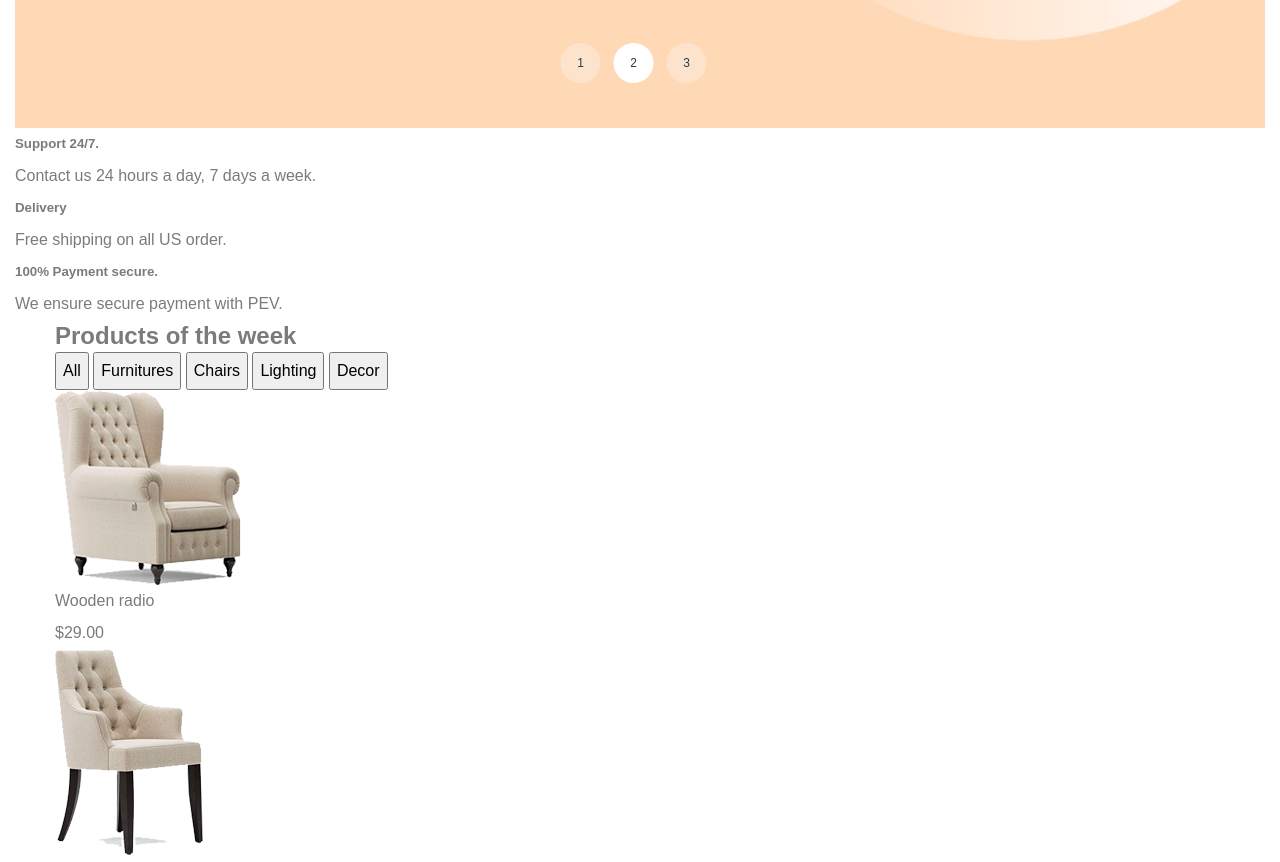
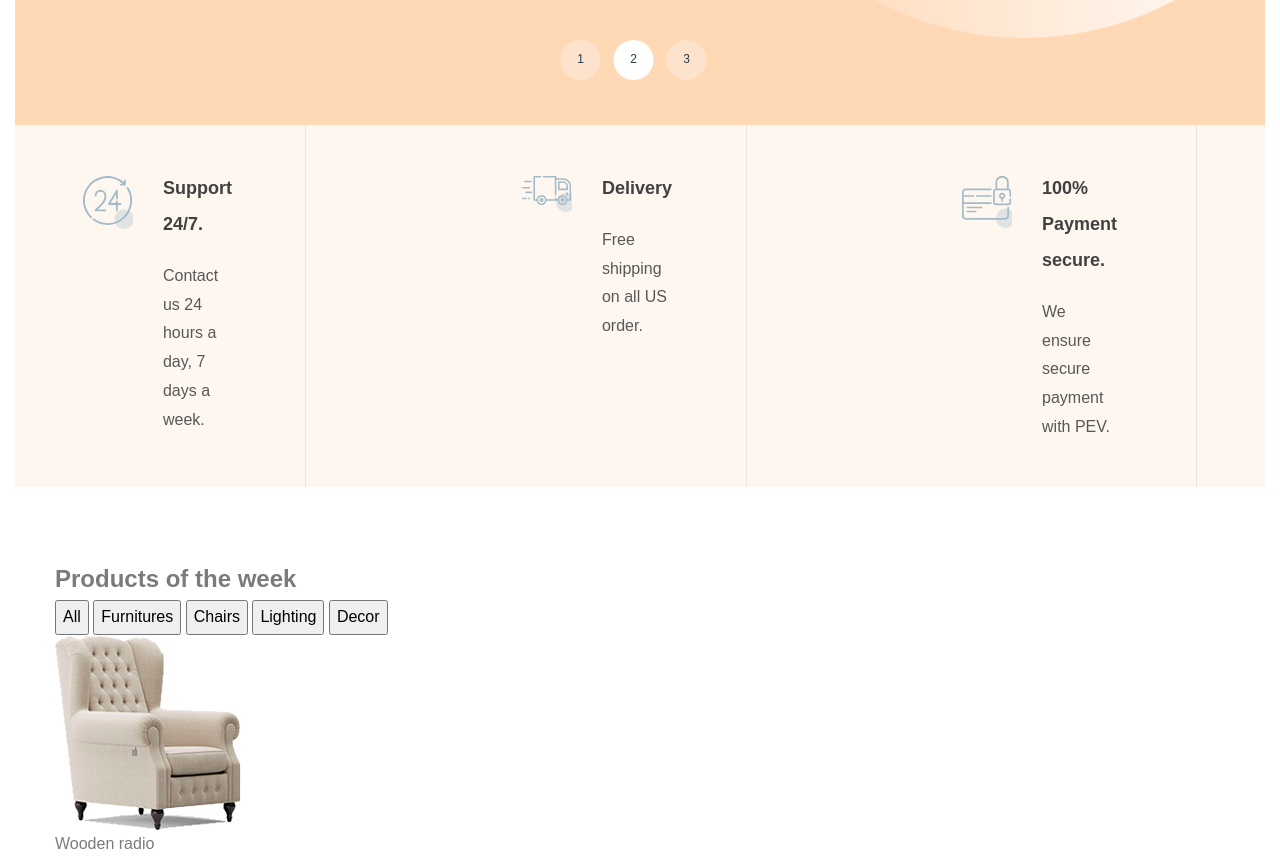
Before and after one commit to OleksaVoinar/Glee, a website: page app/index.html in a window 1280 px wide. Shown: the part 880-1742 px from the top of the page. Drawn offline with nearby package versions, Linux system fonts and the light colour scheme; files that its build step writes are made by us from their sources.

Commit message:
section-info

```diff
--- a/app/index.html
+++ b/app/index.html
@@ -102,20 +102,21 @@
         </div>
       </div>
     </section>
+
     <section class="categories-info">
       <div class="container">
         <div class="info">
           <div class="info__items">
-            <div class="info__item">
+            <div class="info__item info__item--time">
               <h5 class="info__item-title">Support 24/7.</h5>
               <p class="info__item-text">Contact us 24 hours a day,
                 7 days a week.</p>
             </div>
-            <div class="info__item">
+            <div class="info__item info__item--delivery">
               <h5 class="info__item-title">Delivery</h5>
               <p class="info__item-text">Free shipping on all US order.</p>
             </div>
-            <div class="info__item">
+            <div class="info__item info__item--mail">
               <h5 class="info__item-title">100% Payment secure.</h5>
               <p class="info__item-text">We ensure secure payment
                 with PEV.</p>
@@ -123,8 +124,10 @@
           </div>
         </div>
       </div>
+    </section>
+
+    <section class="categories-product">
       <div class="container-2">
-        <div class="categories-product">
         <h2 class="title">Products of the week</h2>
         <div class="product__filter">
           <button class="product__btn" data-filter="">All</button>
@@ -177,7 +180,6 @@
         </div>
         <ul>
         </ul>
-        </div>
       </div>
     </section>
   </main>
--- a/app/scss/_global.scss
+++ b/app/scss/_global.scss
@@ -1,7 +1,7 @@
 
 body {
   font-size: 16px;
-  line-height: 32px;
+  line-height: 1.8;
   color: $default;
   @extend%rubik-400
  }
--- a/app/scss/style.scss
+++ b/app/scss/style.scss
@@ -194,6 +194,105 @@
   }
 }
 
+.info {
+  background-color: #fef7f0;
+  margin-bottom: 70px;
+
+  &__items {
+    display: flex;
+    justify-content: center;
+  }
+
+  &__item {
+    padding: 45px 0px;
+    max-width: 200px;
+    position: relative;
+    margin: 0 185px;
+
+    &::after {
+      position: absolute;
+      content: "";
+      border-right: 1px solid #e8e4df;
+      height: 100%;
+      top: 0;
+      right: -107%;
+    }
+  }
+
+
+
+  // не сробатывают значения для title и text
+  // &__title {
+  //   @extend %dmsans-700;
+  //   font-size: 18px;
+  //   line-height: 40px;
+  //   color: #414141;
+  // }
+
+  .info__item-title {
+    // а если так записываю тогда работают .info__item-title .info__item-text почему так?
+    @extend %dmsans-700;
+    font-size: 18px;
+    line-height: 2;
+    color: #414141;
+    margin-bottom: 20px;
+  }
+
+  .info__item-text {
+    @extend %dmsans-400;
+    font-size: 16px;
+    color: #585858;
+  }
+
+  &__item--time::before,
+  &__item--delivery:before,
+  &__item--mail::before {
+    position: absolute;
+    content: "";
+    background-image: url('../images/icons/info_icon_1.svg');
+    background-repeat: no-repeat;
+    width: 50px;
+    height: 60px;
+    left: -80px;
+    top: 51px;
+  }
+
+  &__item--delivery:before {
+    background-image: url('../images/icons/info_icon_2.svg');
+  }
+
+  &__item--mail::before {
+    background-image: url('../images/icons/info_icon_3.svg');
+  }
+}
+
+
+
+
+
+
+
+
+
+
+
+
+
+
+
+
+
+
+
+
+
+
+
+
+
+
+
+
 .footer {
   font-size: 14px;
 
@@ -269,6 +368,7 @@
       }
     }
   }
+
   .footer-bootom {
     padding: 35px 0px;
     display: flex;
```
Also changed, not shown: app/images/icons/info_icon_1.svg (added), app/images/icons/info_icon_2.svg (added), app/images/icons/info_icon_3.svg (added). Lines whose indentation alone changed are shown as unchanged.
